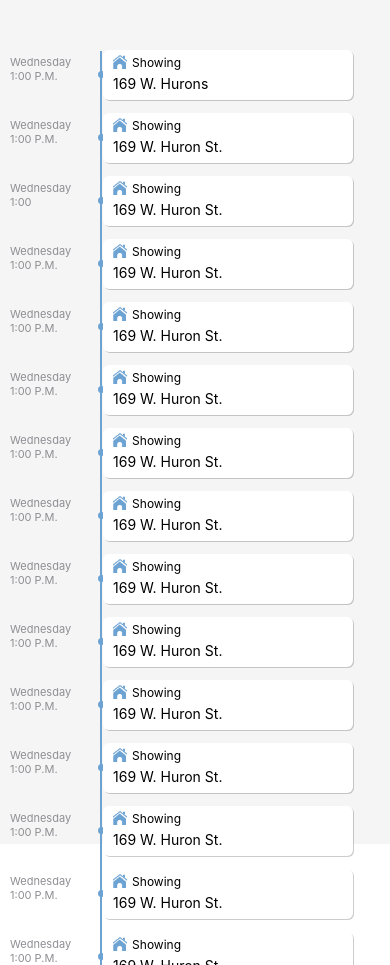
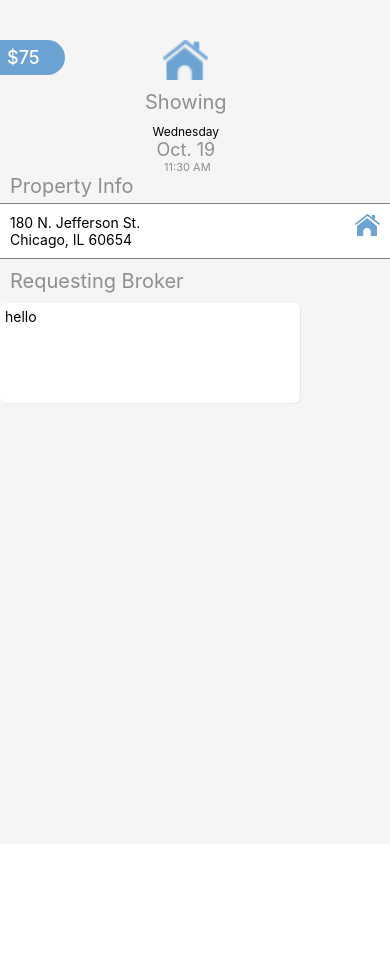
Before and after one commit to Bony5690/Components, a React Native app in the folder components/: screen / in a window 390 px wide. After the commit the page ends 844 px from the top, so only its background shows below. Built offline with nearby package versions, Linux system fonts and the light colour scheme.

Commit message:
Page: Started Request Details page

```diff
--- a/components/App.js
+++ b/components/App.js
@@ -3,8 +3,11 @@ import { Platform, StyleSheet, Text, View, FlatList } from 'react-native';
 // import AssistBlock from './Components/AssistBlock/ActiveAssist';
 // import TimeLine from './Components/TimeLine';
 import ActiveAssist from './Components/ActiveAssists/ActiveAssist';
-
-
+import TextInputLines from './Components/LimitedInput/LimitedInput';
+import TimeLineDetails from './Components/TimeLine';
+import TimeDetails from './Components/RequestDetails/DateDetailBlock';
+import PropertyInfo from './Components/RequestDetails/PropertyInfo';
+import RequestingBroker from './Components/RequestDetails/RequestingBroker';
 
 export default class App extends Component {
   constructor() {
@@ -106,6 +109,10 @@ export default class App extends Component {
     }
   }
 
+  changeTextHandler = (e) => {
+      this.setState({value: e.target.value})
+  }
+
   inputHandler = (e) => {
     this.setState({ value: e.target.value })
   }
@@ -114,8 +121,15 @@ export default class App extends Component {
     console.log(this.state.data)
     return (
       <View style={styles.container}>
-        <View style={{ marginTop: 20 }}>
-          <FlatList
+      <TimeDetails requestAmount={75}/>
+        <PropertyInfo/>
+        <RequestingBroker/>
+
+
+        {/* <View style={{ marginTop: 20 }}> */}
+
+
+          {/* <FlatList
             keyExtractor={item => item.id}
             data={this.state.data}
             renderItem={({ item }) => (
@@ -124,11 +138,9 @@ export default class App extends Component {
                 time={item.time}
                 address={item.address}
               />
-
             )}
-
-          />
-        </View>
+          /> */}
+        {/* </View> */}
         {/* <View style={{marginTop: 50, marginBottom: 20, marginHorizontal: 20}}>
       <Input
          titleStyle={{color: '#8E8E93', marginBottom: 10, paddingLeft: 5, fontSize: 20, letterSpacing: 0.38, lineHeight: 24}}
@@ -150,6 +162,8 @@ export default class App extends Component {
 const styles = StyleSheet.create({
   container: {
     flex: 1,
+     paddingTop: 40,
+     alignItems: 'flex-start',
     backgroundColor: '#F5F5F5',
   }
 });
--- a/components/Components/ActiveAssists/AssistBox.js
+++ b/components/Components/ActiveAssists/AssistBox.js
@@ -8,7 +8,7 @@ const AssistBox = (props) => {
                 <Image
                     style={styles.imageStyle}
                     source={require('./Assets/showing-dark.png')} />
-        <Text style={styles.assistTypeText}>Showing</Text>
+                <Text style={styles.assistTypeText}>{props.requestType}</Text>
             </View>
             <View>
                 <Text style={styles.addressText}>{props.address}</Text>
@@ -35,7 +35,7 @@ const styles = StyleSheet.create({
     imageStyle: {
         width: 14, height: 14, marginLeft: 5
     },
-    assistTypeText:{
+    assistTypeText: {
         fontSize: 12, paddingLeft: 5
     },
     addressText: {
--- /dev/null
+++ b/components/Components/LimitedInput/LimitedInput.js
@@ -0,0 +1,43 @@
+import React, { Component } from 'react'
+import { TextInput, Platform } from 'react-native'
+
+const iosTextHeight = 20.5
+const androidTextHeight = 20.5
+const textHeight = Platform.OS === 'ios' ? iosTextHeight : androidTextHeight
+
+class TextInputLines extends Component {
+  state = { height: textHeight * 2, lines: 1 }
+
+  componentWillReceiveProps (nextProps) {
+    if (nextProps.value === '') {
+      this.setState({ height: textHeight * 2, lines: 1 })
+    }
+  }
+
+  render () {
+    const {style, value, placeholder, numberOfLines = 8, autoFocus = true, onChangeText} = this.props
+
+    return (
+      <TextInput
+        style={[style, { height: this.state.height }]}
+        multiline
+        autoFocus={autoFocus}
+        value={value}
+        placeholder={placeholder}
+        onChangeText={(text) => onChangeText(text)}
+        onContentSizeChange={(event) => {
+          const height = Platform.OS === 'ios'
+            ? event.nativeEvent.contentSize.height
+            : event.nativeEvent.contentSize.height - androidTextHeight
+          const lines = Math.round(height / textHeight)
+          const visibleLines = lines < numberOfLines ? lines : numberOfLines
+          const visibleHeight = textHeight * (visibleLines + 1)
+          this.setState({ height: visibleHeight, lines: visibleLines })
+        }}
+        underlineColorAndroid='transparent'
+      />
+    )
+  }
+}
+
+export default TextInputLines
--- /dev/null
+++ b/components/Components/RequestDetails/DateDetailBlock.js
@@ -0,0 +1,25 @@
+import React from 'react';
+import { View, Text, StyleSheet, Image } from 'react-native';
+import MoneyTab from './MoneyTab';
+import TimeBlockDetails from './TimeBlockDetails';
+
+
+
+const TimeDetails = (props) => {
+    return(
+        <View>
+            <View style={{flexDirection: 'row'}}>
+                <MoneyTab requestAmount={props.requestAmount}/>
+                <View style={{left: 80}}>
+                <TimeBlockDetails/>
+                </View>
+
+        </View>
+        </View>
+
+    )
+
+}
+
+//marginTop: 10, fontSize: 18, paddingRight: 20
+export default TimeDetails;
--- /dev/null
+++ b/components/Components/RequestDetails/MoneyTab.js
@@ -0,0 +1,18 @@
+import React from 'react';
+import { View, Text, StyleSheet } from 'react-native';
+
+
+
+const MoneyTab = (props) => {
+    return (
+        <View>
+            <View style={{width: 65, height: 35, backgroundColor: '#6DA3D3',  borderBottomRightRadius: 30, borderTopRightRadius: 30}}>
+                    <Text style={{padding: 7, fontSize: 18, color: 'white', fontWeight: '500'}}>${props.requestAmount}</Text>
+                </View>
+        </View>
+    )
+
+}
+
+
+export default MoneyTab;
--- /dev/null
+++ b/components/Components/RequestDetails/PropertyInfo.js
@@ -0,0 +1,26 @@
+import React from 'react';
+import { View, Text, Image  } from 'react-native';
+
+const PropertyInfo = (props) => {
+  return(
+      <View style={{width: '100%', marginTop: 0}}>
+          <Text style={{paddingLeft: 10, fontSize: 20, color: '#8E8E93', paddingBottom: 5}}>Property Info</Text>
+          <View style={{borderBottomColor: 'gray',
+          borderTopColor: 'gray',
+          borderTopWidth: 1,
+          borderBottomWidth: 1,
+          padding: 10,
+          flexDirection: 'row',
+          justifyContent: 'space-between',
+          backgroundColor: 'white' }}>
+          <View>
+          <Text>180 N. Jefferson St.</Text>
+              <Text>Chicago, IL 60654 </Text>
+          </View>
+              <Image source={require('../ActiveAssists/Assets/showing-dark.png')}/>
+          </View>
+      </View>
+  )
+}
+
+export default PropertyInfo;
--- /dev/null
+++ b/components/Components/RequestDetails/RequestingBroker.js
@@ -0,0 +1,29 @@
+import React from 'react';
+import { View, Text, StyleSheet } from 'react-native';
+
+const RequestingBroker = (props) => {
+
+    return (
+        <View>
+            <Text style={{fontSize: 20, color: '#8E8E93', padding: 10}}>Requesting Broker</Text>
+            <View style={styles.wrapperStyle}>
+                <Text>hello</Text>
+            </View>
+        </View>
+    )
+
+}
+
+
+export default RequestingBroker;
+
+const styles = StyleSheet.create({
+    wrapperStyle: {
+        width: 300, height: 100, backgroundColor: 'white', padding: 5, borderRadius: 6, shadowColor: '#000',
+        shadowOffset: { width: 1, height: 1 },
+        shadowOpacity: 0.05,
+        shadowRadius: 0,
+        elevation: 1,
+
+    },
+});
--- /dev/null
+++ b/components/Components/RequestDetails/TimeBlockDetails.js
@@ -0,0 +1,21 @@
+import React from 'react';
+import { View, Text, Image} from 'react-native';
+
+
+const TimeBlockDetails = (props) => {
+    return(
+        <View style={{alignItems: 'center'}}>
+              <Image
+            style={{width: 45, height: 40}}
+            source={require('../ActiveAssists/Assets/showing-dark.png')}/>
+            <Text style={{ fontSize: 20, color: '#8E8E93', marginTop: 10}}>Showing</Text>
+            <Text style={{ fontSize: 12, marginTop: 10}}>Wednesday</Text>
+            <Text style={{ fontSize: 18, color: '#8E8E93'}}>Oct. 19</Text>
+            <Text style={{ fontSize: 11, color: '#8E8E93'}}> 11:30 AM</Text>
+        </View>
+    )
+
+}
+
+
+export default TimeBlockDetails;
```
Lines whose indentation alone changed are shown as unchanged.
